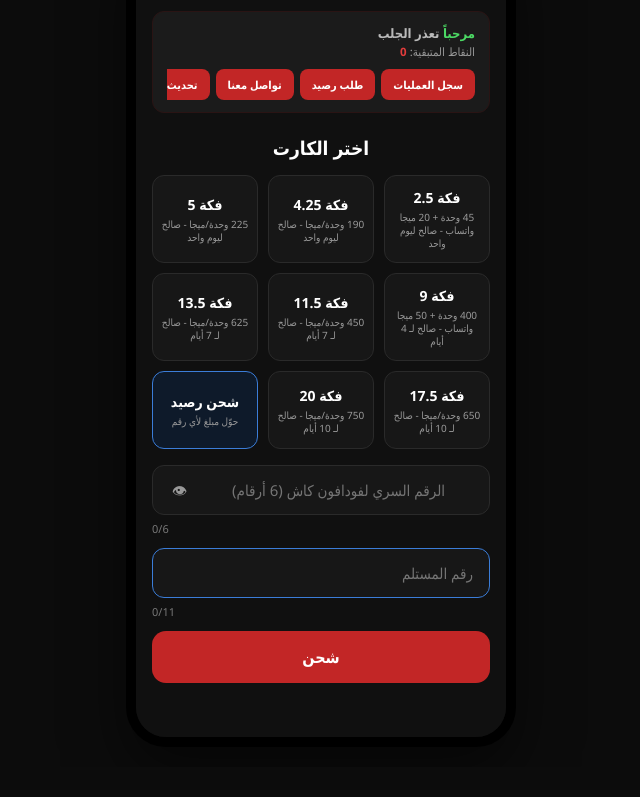
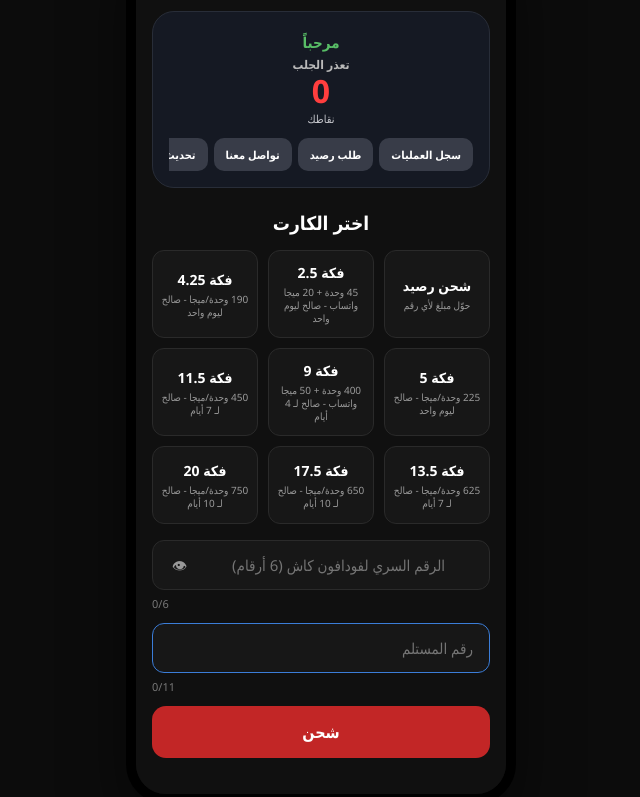
Before and after one commit to orabi5631-cell/spartan-app, a website: page www/index.html in a window 1280 px wide. Shown: the part 93-890 px from the top of the page, without its empty margins (319-959 px from the left). Before the commit the page ends 860 px from the top, so only its background shows below. Drawn offline with Linux system fonts and the light colour scheme; no server answers.

Commit message:
Update index.html

```diff
--- a/www/index.html
+++ b/www/index.html
@@ -30,15 +30,15 @@
   .confirm-box .row{ display:flex; justify-content:space-between; color:#ccc; font-size:13.5px; padding:6px 0; border-bottom:1px solid #262626; }
   .confirm-box .row b{ color:#fff; }
 
-  .balance-card{ margin:14px 16px; background:#1B1B1B; border-radius:12px; padding:12px 14px; border:1px solid #2a1414;}
-  .balance-card .line1{ color:#4CD964; font-size:13px; font-weight:700; }
-  .balance-card .line1 span:last-child{ color:#B9B9B9; font-weight:600; direction:ltr; display:inline-block; }
-  .balance-card .line2{ color:#9a9a9a; font-size:11.5px; margin:2px 0 10px; }
-  .balance-card .line2 b{ color:#E23C3C; }
+  .balance-card{ margin:14px 16px; background:#151923; border-radius:22px; padding:20px 16px 16px; text-align:center; border:1px solid #282d38;}
+  .balance-card .line1{ color:#58bd66; font-size:15px; font-weight:700; }
+  .balance-card .line1 span:last-child{ display:block; color:#B9B9B9; font-size:12px; font-weight:600; direction:ltr; margin-top:4px; }
+  .balance-card .line2{ color:#c5c6cc; font-size:11px; margin:2px 0 12px; }
+  .balance-card .line2 b{ display:block; color:#ff3e3e; font-size:32px; line-height:1; font-weight:800; margin-bottom:4px; }
   .quickrow{ display:flex; gap:6px; overflow-x:auto; scrollbar-width:none; }
   .quickrow::-webkit-scrollbar{ display:none; }
   .quickrow button{
-    background:#C22626; color:#fff; border:none; border-radius:8px; padding:8px 12px;
+    background:#383c48; color:#fff; border:none; border-radius:10px; padding:9px 12px;
     font-size:11px; font-weight:700; cursor:pointer; white-space:nowrap; flex:0 0 auto;
   }
 
@@ -50,8 +50,6 @@
     text-align:center; cursor:pointer; min-height:78px; display:flex; flex-direction:column; justify-content:center;
   }
   .card.selected{ border-color:#E23C3C; background:#2A1414; }
-  .card.special{ border-color:#3B7DD8; background:#0e1a2a; }
-  .card.special.selected{ border-color:#3B7DD8; background:#122540; }
   .card .t{ color:#fff; font-weight:800; font-size:14px; }
   .card .d{ color:#9a9a9a; font-size:10px; margin-top:4px; line-height:1.3; }
 
@@ -146,8 +144,8 @@
     </div>
     <div class="screen" style="height:auto; min-height:740px; position:relative;">
       <div class="balance-card">
-        <div class="line1"><span id="greetName">مرحباً</span> <span id="userPhone">جاري الجلب...</span></div>
-        <div class="line2">النقاط المتبقية: <b id="starsBalance">0</b></div>
+        <div class="line1"><span id="greetName">مرحباً</span><span id="userPhone">جاري الجلب...</span></div>
+        <div class="line2"><b id="starsBalance">0</b>نقاطك</div>
         <div class="quickrow">
           <button onclick="openActivity()">سجل العمليات</button>
           <button onclick="openTopup()">طلب رصيد</button>
@@ -228,7 +226,7 @@
         </div>
       </div>
 
-      <div class="subscreen" id="contactScreen" style="display:none;">
+      <div class="subscreen" id="contactScreen">
         <div class="sub-head"><button onclick="closeSub('contactScreen')">إغلاق</button><h3>تواصل معنا</h3></div>
         <div class="chat-body" id="chatBody"></div>
         <div class="chat-input-row">
@@ -273,6 +271,12 @@ let pendingChargeType = null; // 'card' or 'recharge'
 function renderCards(){
   const grid = document.getElementById('cardGrid');
   grid.innerHTML = "";
+  const special = document.createElement('div');
+  special.className = 'card' + (rechargeMode ? ' selected':'');
+  special.innerHTML = `<div class="t">شحن رصيد</div><div class="d">حوّل مبلغ لأي رقم</div>`;
+  special.onclick = ()=>{ rechargeMode = true; selectedCard = null; renderCards(); updatePurchaseUI(); };
+  grid.appendChild(special);
+
   cards.forEach(c=>{
     const el = document.createElement('div');
     el.className = 'card' + (selectedCard===c.id ? ' selected':'');
@@ -280,11 +284,6 @@ function renderCards(){
     el.onclick = ()=>{ selectedCard = c.id; rechargeMode = false; renderCards(); updatePurchaseUI(); };
     grid.appendChild(el);
   });
-  const special = document.createElement('div');
-  special.className = 'card special' + (rechargeMode ? ' selected':'');
-  special.innerHTML = `<div class="t">شحن رصيد</div><div class="d">حوّل مبلغ لأي رقم</div>`;
-  special.onclick = ()=>{ rechargeMode = true; selectedCard = null; renderCards(); updatePurchaseUI(); };
-  grid.appendChild(special);
 }
 
 function updatePurchaseUI(){
@@ -464,7 +463,7 @@ function extractRawJson(fullLog){
 }
 
 function closeRaw(){ document.getElementById('rawView').classList.remove('open'); document.getElementById('rawText').style.color = "#8FE38F"; }
-function closeSub(id){ document.getElementById(id).classList.remove('open'); }
+function closeSub(id){ const el = document.getElementById(id); el.classList.remove('open'); el.style.display = ''; }
 
 function openTopup(){
   document.getElementById('cashNumberText').textContent = CASH_NUMBER;
@@ -550,7 +549,6 @@ async function openActivity(){
 }
 
 async function openContact(){
-  document.getElementById('contactScreen').style.display = 'flex';
   document.getElementById('contactScreen').classList.add('open');
   await loadChat();
 }
@@ -576,7 +574,8 @@ async function sendChatMessage(){
   if(!text) return;
   if(!backendReady()){ alert("السيرفر مش موصول لسه"); return; }
   try{
-    await fetch(BACKEND_URL + "/messages", { method:"POST", headers:{"Content-Type":"application/json"}, body: JSON.stringify({msisdn:userPhone, sender:'user', text}) });
+    const res = await fetch(BACKEND_URL + "/messages", { method:"POST", headers:{"Content-Type":"application/json"}, body: JSON.stringify({msisdn:userPhone, sender:'user', text}) });
+    if(!res.ok){ const e = await res.json().catch(()=>({})); alert(e.detail || "تعذر إرسال الرسالة"); return; }
     input.value = "";
     await loadChat();
   }catch(e){}
```
